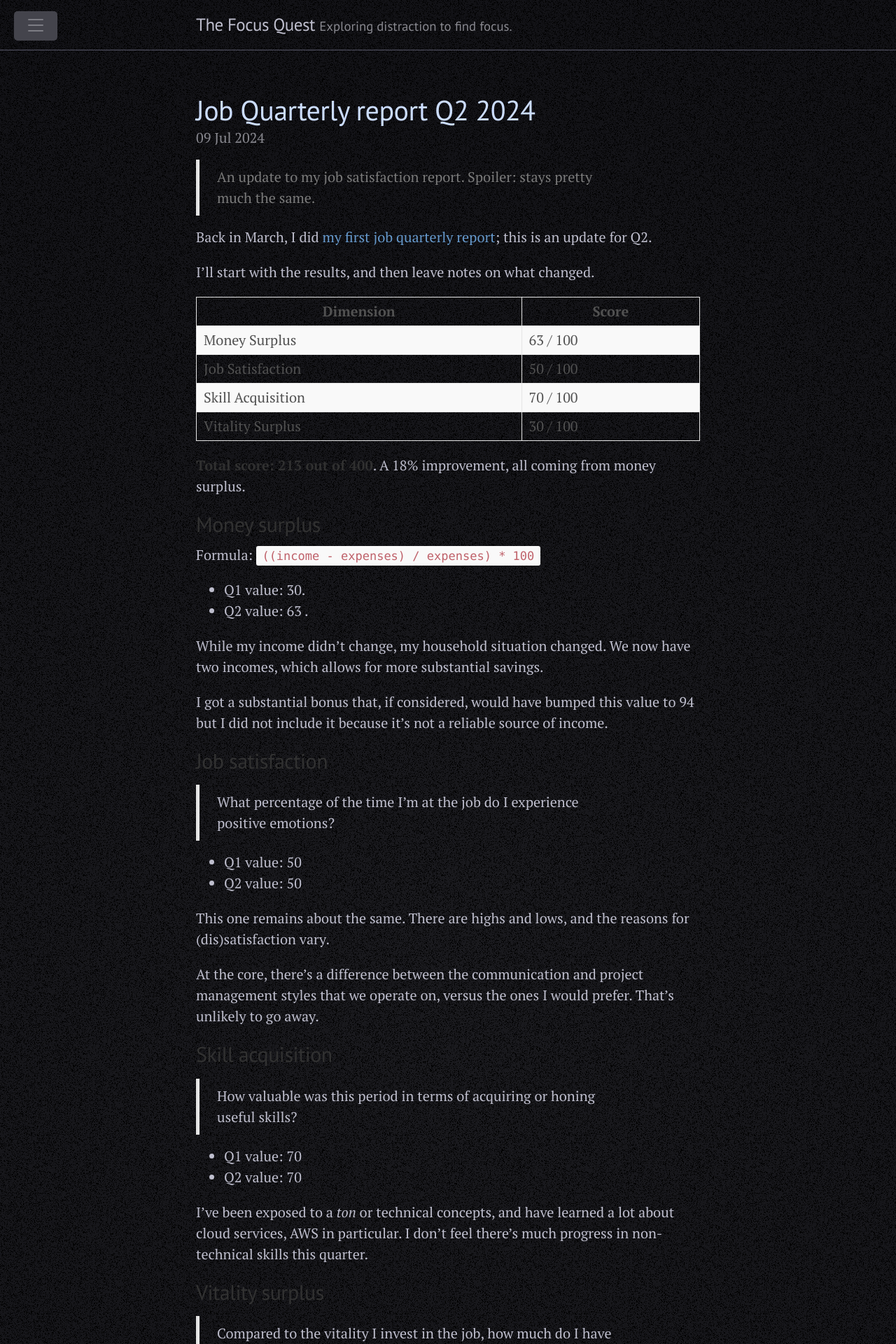
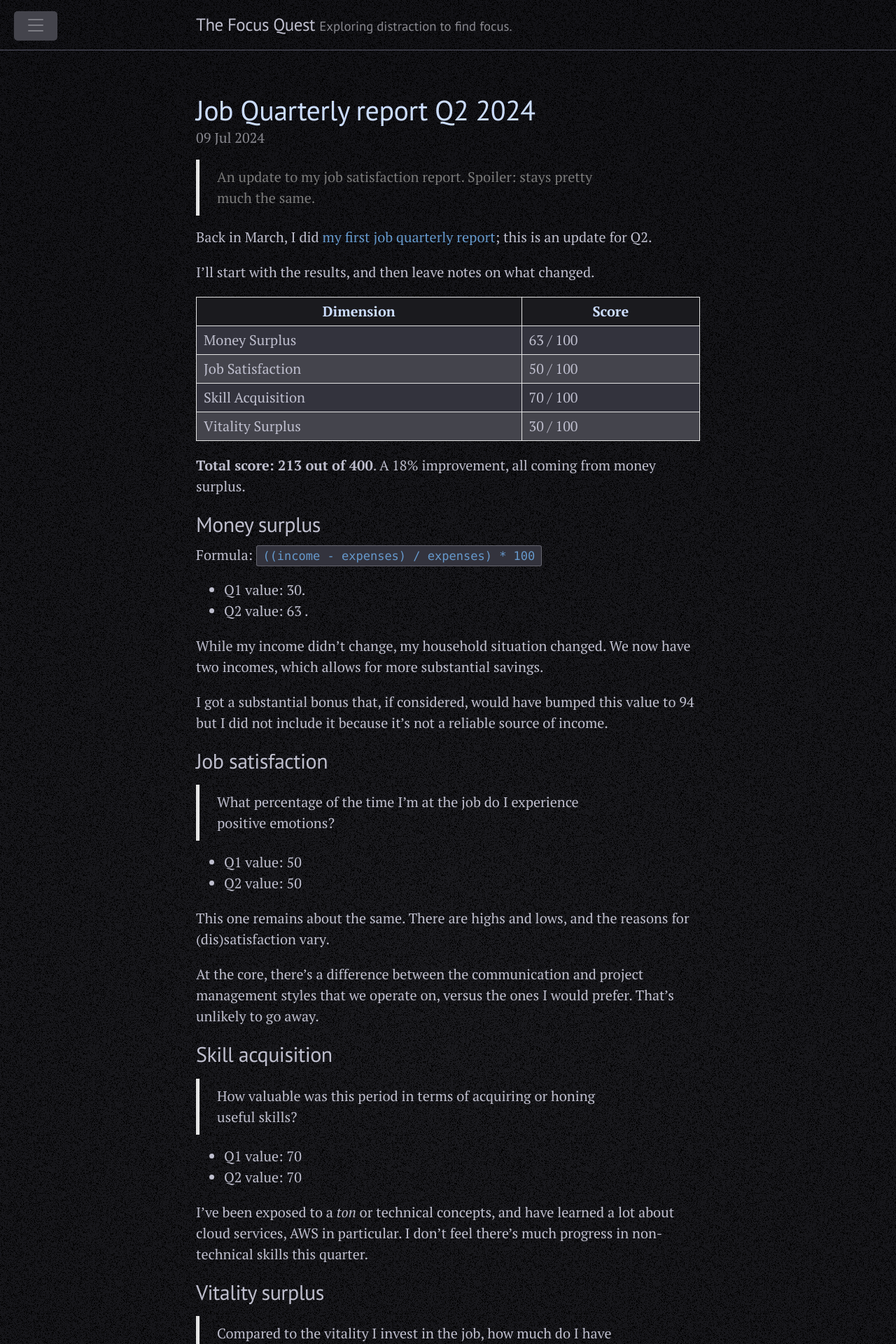
Before and after one commit to noelrivasc/blog, a Jekyll site: the page built from _posts/2024-07-09-job-quarterly-report-q2-2024.md, in a window 1280 px wide. Shown: the top 1920 px of the page at 70% size. Built offline with Jekyll 4.4.1, drawn with Linux system fonts in a browser that asks for light colours.

Commit message:
Style improvements. Readability.

```diff
--- a/public/css/noelr.css
+++ b/public/css/noelr.css
@@ -132,10 +132,23 @@ body {
 .page p,
 .page ul,
 .page ul li,
+.page h2,
+.page h3,
+.page strong,
 .post p,
 .post ul,
-.post ul li {
+.post ul li,
+.post h2,
+.post h3,
+.post strong {
   color: var(--very-light-gray);
+}
+
+.page code,
+.post code {
+  color: var(--lighter-blue);
+  background-color: var(--dark-gray);
+  border: 1px solid var(--light-gray);
 }
 
 .page a,
@@ -150,3 +163,20 @@ body {
 .related a {
   color: var(--lighter-blue);
 }
+
+tbody tr:nth-child(2n+1) td,
+tbody tr:nth-child(2n+1) th {
+  background-color: var(--dark-gray);
+  color: var(--very-light-gray);
+}
+
+tbody tr:nth-child(2n) td,
+tbody tr:nth-child(2n) th {
+  background-color: var(--medium-gray);
+  color: var(--very-light-gray);
+}
+
+thead tr th {
+  color: var(--very-light-blue);
+  background-color: var(--extra-dark-gray);
+}
```
